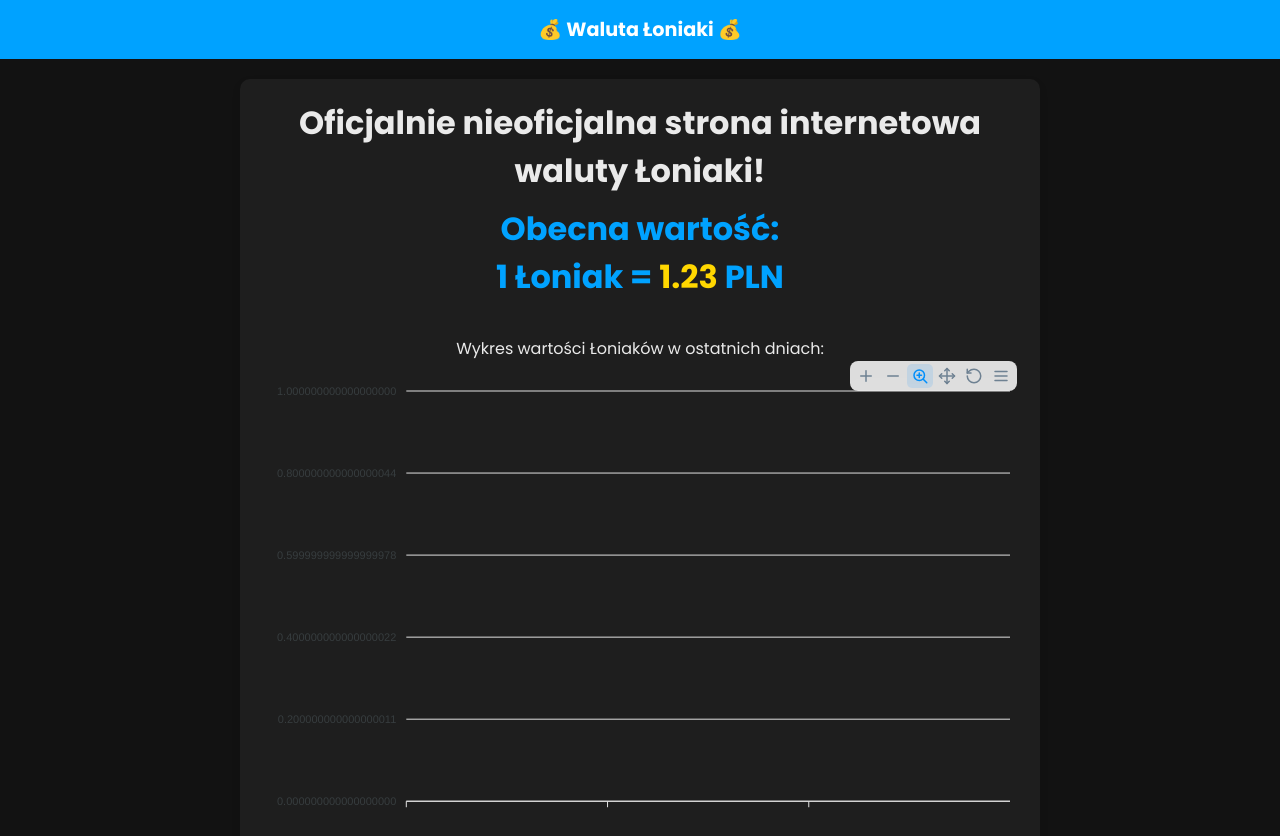
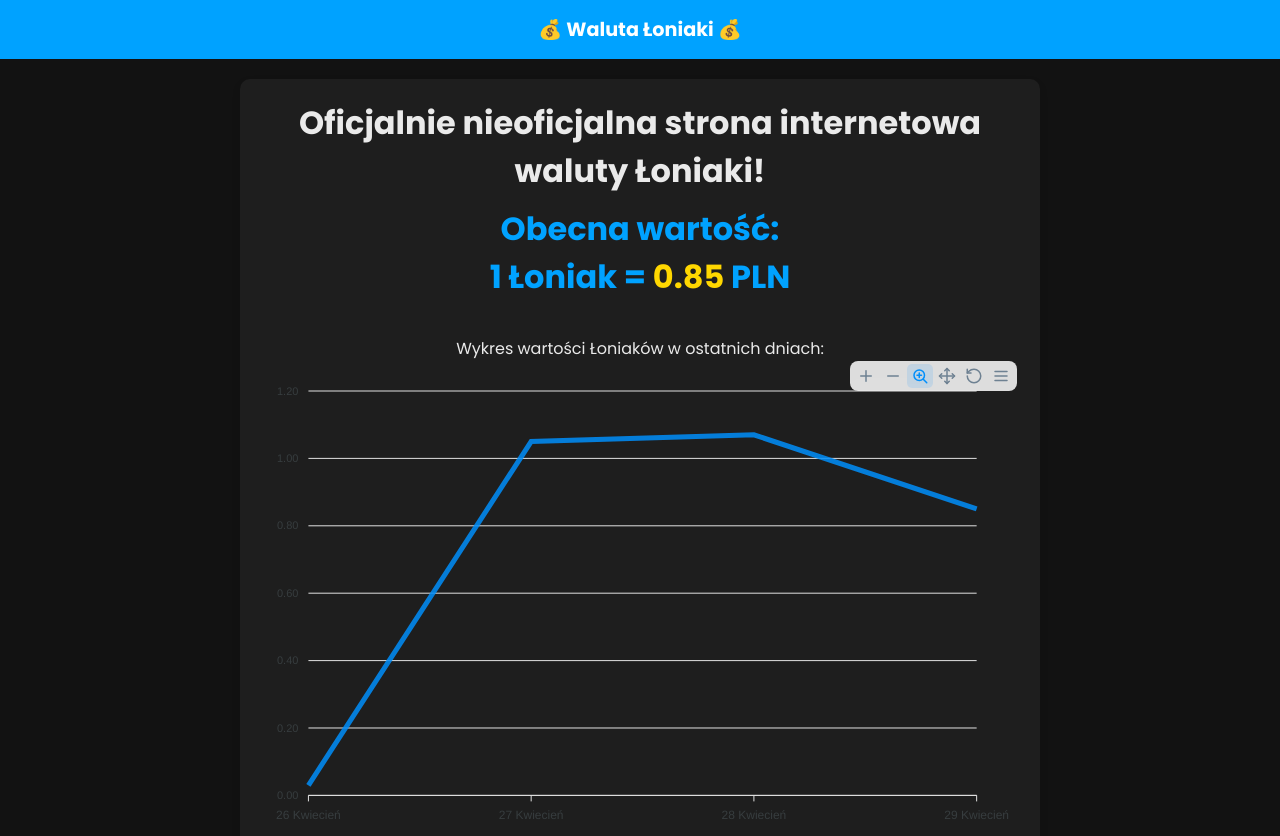
Before and after one commit to Overgeneralized/loniakiwaluta, a plain HTML site: page index.html in a window 1280 px wide. Shown: the top 836 px of the page. Drawn offline with nearby package versions, Linux system fonts and the light colour scheme.

Commit message:
Refactor Loniak value calculation and update exchange rate display

```diff
--- a/app.js
+++ b/app.js
@@ -3,35 +3,50 @@ const polishMonths = ["Styczeń", "Luty", "Marzec", "Kwiecień", "Maj", "Czerwie
 async function fetchLoniakHistory() {
     let response = await fetch('loniakiHistory.json');
     let jsonData = await response.json();
-    console.log(jsonData);
     return jsonData.history;
 }
 
 function calculateLoniakValue(daysSince, candlestickHeight, notesInCirculation) {
-    let y = candlestickHeight < 0 ? notesInCirculation * 0.1 : 0.05
+    let y = candlestickHeight < 0 ? notesInCirculation * -0.1 : 0.05
     return 1 + (daysSince * 0.05 - candlestickHeight + y) / 2
 }
 
 async function initializeApp() {
     var loniakHistory = await fetchLoniakHistory();
+
     let stockChartData = []
     let valueChartData = []
     let lastCandlestickHeight = 0;
     let currentDate = new Date(2025, 3, 26);
+    let maxCandlestickHeight = 0;
+    let minCandlestickHeight = 0;
     for (let i = 0; i < loniakHistory.length; i++) {
         let currentData = loniakHistory[i];
+        let currentCandlestickHeight = lastCandlestickHeight + currentData.candlestickHeight
+        if (currentCandlestickHeight > maxCandlestickHeight) {
+            maxCandlestickHeight = currentCandlestickHeight
+        }
+        if (currentCandlestickHeight < minCandlestickHeight) {
+            minCandlestickHeight = currentCandlestickHeight
+        }
         let currentWrittenDate = currentDate.getDate() + " " + polishMonths[currentDate.getMonth()]
         let currentLoniakValue = calculateLoniakValue(i, currentData.candlestickHeight, currentData.notesInCirculation);
+        if (i == loniakHistory.length - 1) {
+            exchangeRate = currentLoniakValue
+        }
         valueChartData.push({
             x: currentWrittenDate,
-            y: currentLoniakValue
+            y: currentLoniakValue.toFixed(2)
         })
         stockChartData.push({
             x: currentWrittenDate,
-            y: [lastCandlestickHeight, 0, 0, currentData.candlestickHeight]
+            y: [lastCandlestickHeight.toFixed(2), 1, 1, currentCandlestickHeight.toFixed(2)]
         })
+        lastCandlestickHeight = currentCandlestickHeight;
         currentDate.setDate(currentDate.getDate() + 1);
     }
+
+    document.getElementById("exchange-rate").innerText = exchangeRate.toFixed(2)
 
     var valueChartOptions = {
         chart: {
@@ -39,10 +54,7 @@ async function initializeApp() {
         },
         series: [{
             data: valueChartData
-          }],
-          xaxis: {
-            type: 'datetime'
-          }
+        }]
     }
 
     let valueChart = new ApexCharts(document.getElementById("valueChart"), valueChartOptions);
@@ -54,16 +66,20 @@ async function initializeApp() {
         },
         series: [{
             data: stockChartData
-        }]
+        }],
+        yaxis: {
+            max: maxCandlestickHeight + 1,
+            min: minCandlestickHeight - 1
+        }
     }
 
     let stockChart = new ApexCharts(document.getElementById("stockChart"), stockChartOptions);
     stockChart.render()
 }
 
+var exchangeRate
+
 initializeApp();
-
-let exchangeRate = 1.23;
 
 function convertToLoniak() {
     let pln = document.getElementById('plnInput').value;
--- a/index.html
+++ b/index.html
@@ -4,7 +4,6 @@
     <meta charset="UTF-8">
     <meta name="viewport" content="width=device-width, initial-scale=1.0">
     <title>Łoniaki Waluta</title>
-    <script src="https://cdn.jsdelivr.net/npm/chart.js"></script>
     <script src="https://cdn.jsdelivr.net/npm/apexcharts"></script>
     <link href="https://fonts.googleapis.com/css2?family=Poppins:wght@300;400;700&display=swap" rel="stylesheet">
 </head>
@@ -13,7 +12,7 @@
 
     <div class="container">
         <h1>Oficjalnie nieoficjalna strona internetowa waluty Łoniaki!</h1>
-        <p class="exchange-rate">Obecna wartość:<br>1 Łoniak = <span id="rate">1.23</span> PLN</p>
+        <p class="blue-text">Obecna wartość:<br>1 Łoniak = <span id="exchange-rate">1.00</span> PLN</p>
         <br>
         <p>Wykres wartości Łoniaków w ostatnich dniach:</p>
         <div id="valueChart"></div>
--- a/loniakiHistory.json
+++ b/loniakiHistory.json
@@ -1,15 +1,15 @@
 {
   "history": [
     {
-      "candlestickHeight": 2,
+      "candlestickHeight": 2.0,
       "notesInCirculation": 2
     },
     {
-      "candlestickHeight": 2,
+      "candlestickHeight": 0.0,
       "notesInCirculation": 2
     },
     {
-      "candlestickHeight": 2,
+      "candlestickHeight": 0.0,
       "notesInCirculation": 2
     },
     {
--- a/style.css
+++ b/style.css
@@ -30,14 +30,14 @@ body {
     box-shadow: 0 4px 8px rgba(0, 0, 0, 0.1);
 }
 
-.exchange-rate {
+.blue-text {
     font-size: 2em;
     font-weight: bold;
     margin: 10px 0;
     color: #00A2FF;
 }
 
-#rate {
+#exchange-rate {
     color: #FFD700;
 }
 
```
